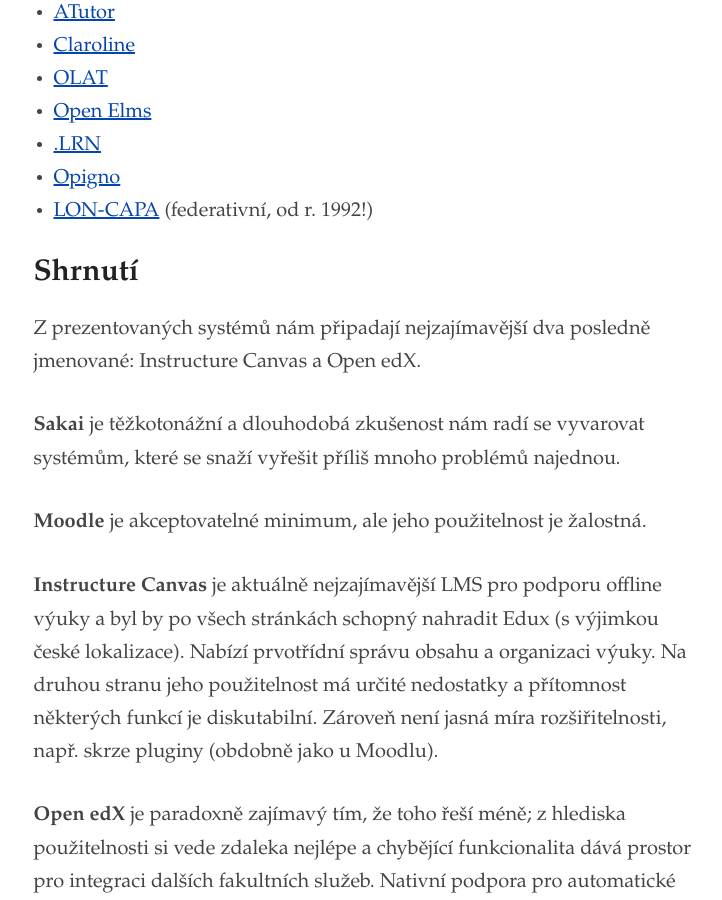
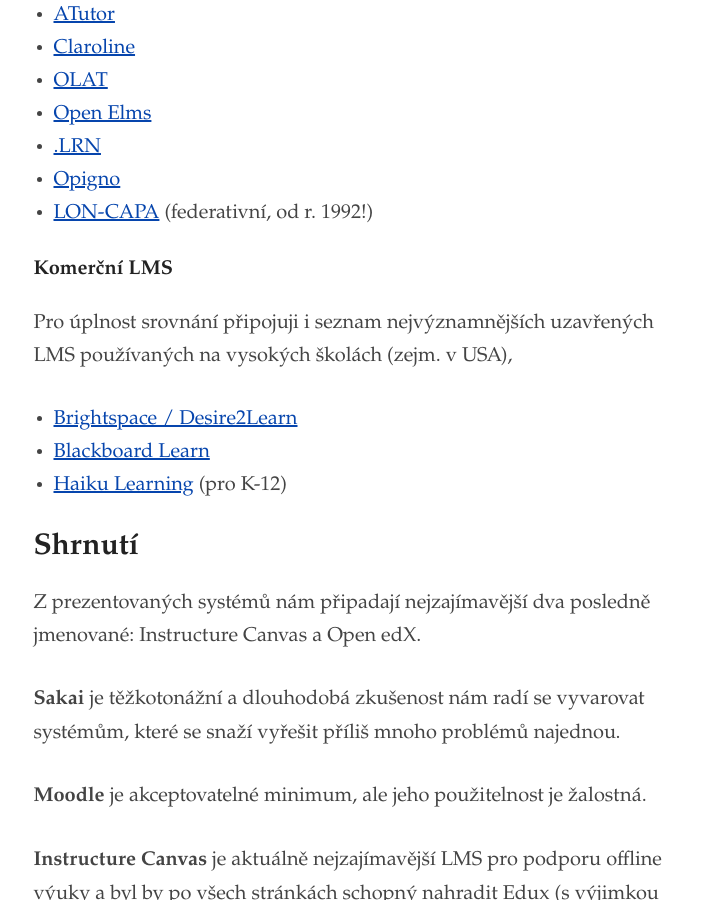
Before and after one commit to jnv/fit-reserse, a Jekyll site: the page built from _posts/2014-08-01-lms.md, in a window 1280 px wide and 900 px high, scrolled down 22926 px. Shown: the whole window, without its empty margins (274-996 px from the left). Built offline with Jekyll 4.4.1, drawn with Linux system fonts in a browser that asks for light colours; some web fonts are replaced; some of the changed text lies outside the part shown.

```diff
--- a/_posts/2014-08-01-lms.md
+++ b/_posts/2014-08-01-lms.md
@@ -424,6 +421,14 @@ Tyto systémy jsou sice open-source, ale z velké části nejsou aktivně vyví
 *  [Opigno](https://www.opigno.org/en)
 *  [LON-CAPA](http://www.lon-capa.org/) (federativní, od r. 1992!)
 
+### Komerční LMS
+
+Pro úplnost srovnání připojuji i seznam nejvýznamnějších uzavřených LMS používaných na vysokých školách (zejm. v USA),
+
+* [Brightspace / Desire2Learn](http://www.brightspace.com/solutions/higher-education/)
+* [Blackboard Learn](http://uki.blackboard.com/sites/international/globalmaster/Markets/Higher-Education.html)
+* [Haiku Learning](http://www.haikulearning.com/) (pro K-12)
+
 # Shrnutí
 
 Z prezentovaných systémů nám připadají nejzajímavější dva posledně jmenované: Instructure Canvas a Open edX.
@@ -480,3 +486,9 @@ Stávající pojetí MOOC (xMOOC) je však rizikové ještě z jiného hlediska
 
 *  [Top Learning Management System Software Products (2014)](http://www.capterra.com/learning-management-system-software/#infographic)
 *  [Open-Source Learning Management Systems: Sakai and Moodle (2010)](http://www.monarchmedia.com/enewsletter_2010-3/open-source-lms-sakai-and-moodle.pdf)
+
+
+# Navazující rešerše
+
+* Podrobný rozbor funkcí Eduxu [TBD]
+* Personalizovaný sylabus a další možnosti pro LMS [TBD]
```
Also changed, not shown: other parts of _posts/2014-08-01-lms.md (+1 -3 lines).
